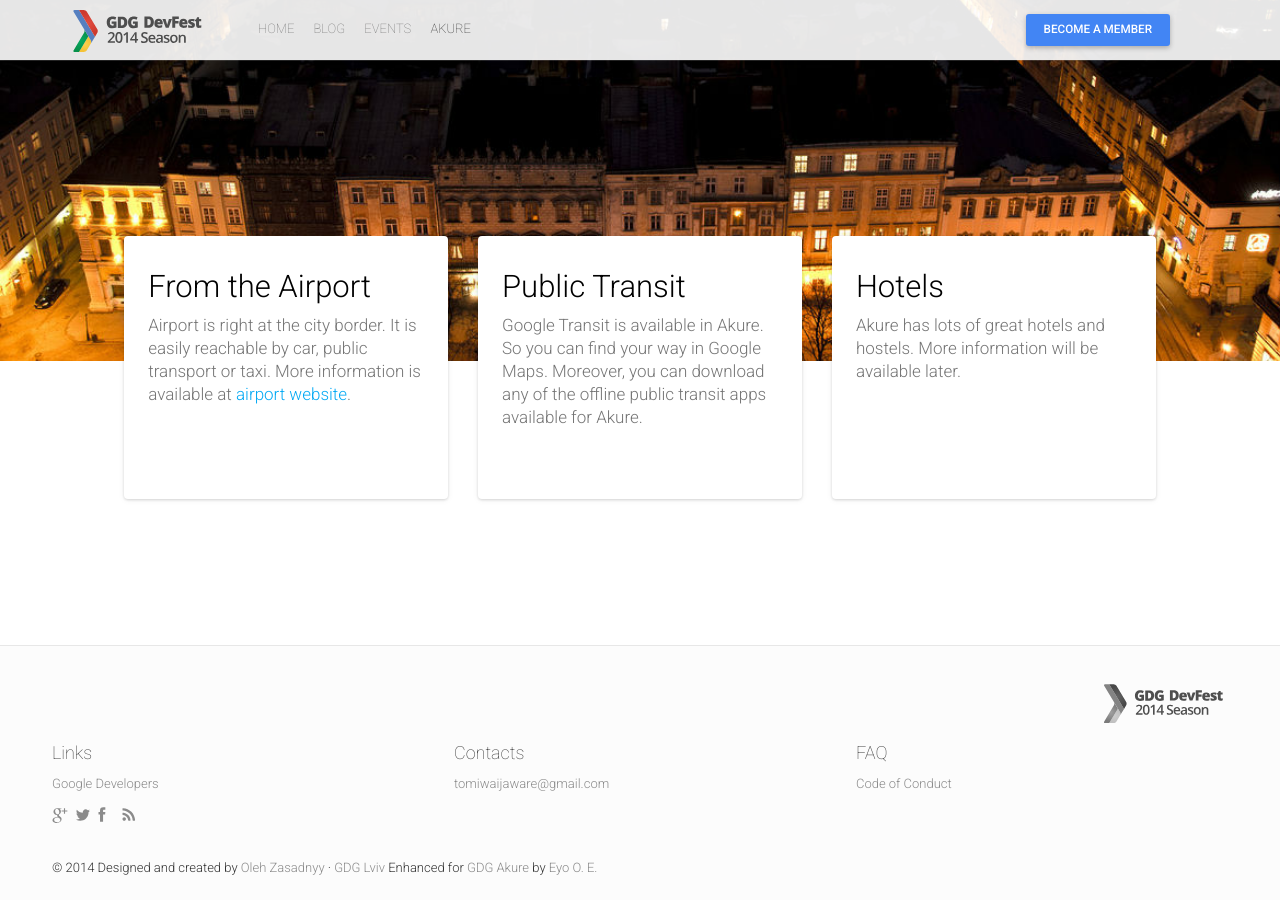
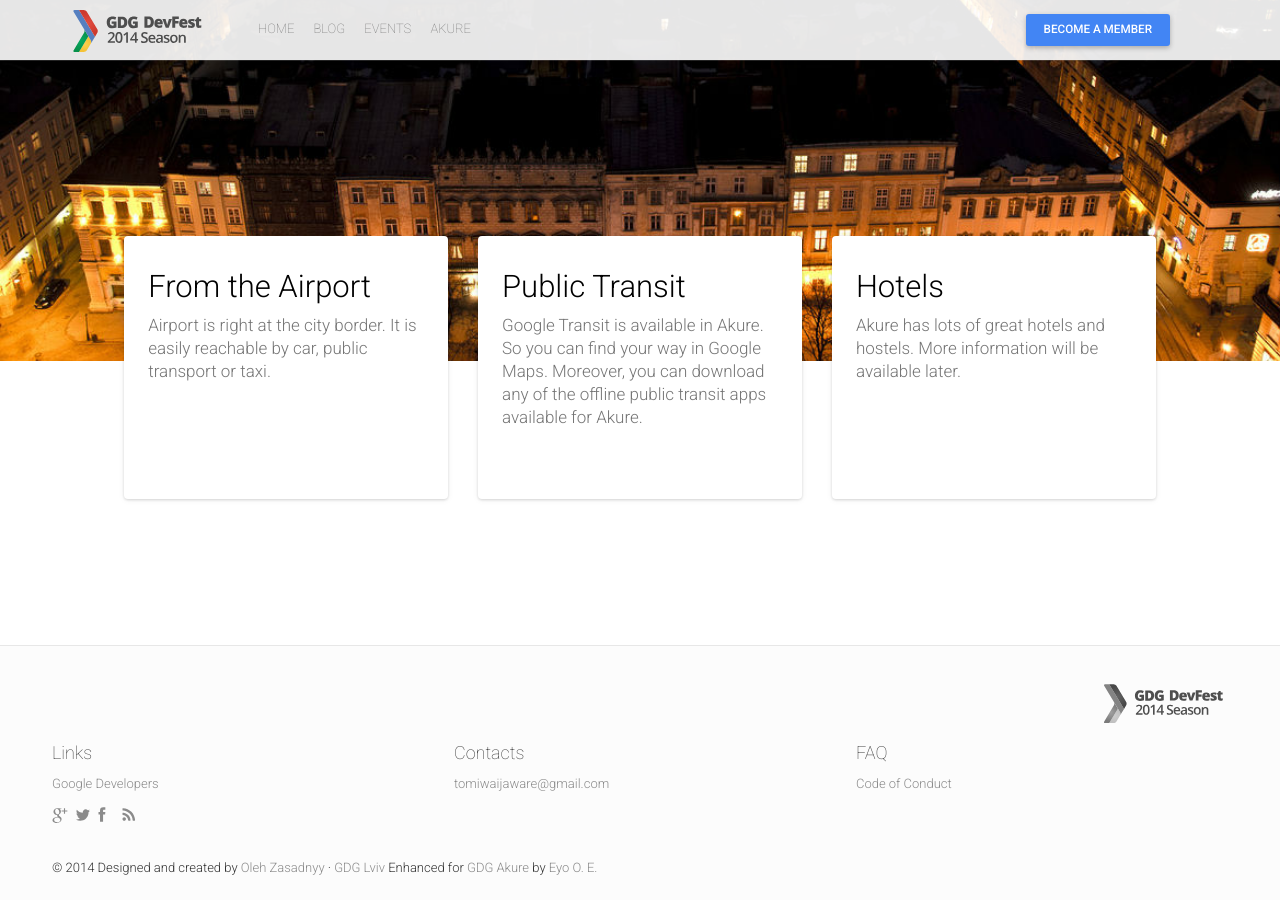
Before and after one commit to gdgakure/gdgakure.github.io, a Jekyll site: the page built from akure.html, in a window 1280 px wide and 900 px high, scrolled down 1139 px. Built offline with Jekyll 4.4.1, drawn with Linux system fonts in a browser that asks for light colours; nearby versions of some CDN libraries; comment, search, counter and statistics services are not loaded.

```diff
--- a/_includes/direction-details.html
+++ b/_includes/direction-details.html
@@ -9,7 +9,7 @@
                 <div class="col-md-4 col-xs-12 same-height animated hiding" data-animation="fadeInDown" data-delay="0">
                     <div class="card">
                         <h4>From the Airport</h4>
-                        <p>Airport is right at the city border. It is easily reachable by car, public transport or taxi. More information is available at <a href="http://lwo.aero/en/transport">airport website</a>.</p>
+                        <p>Airport is right at the city border. It is easily reachable by car, public transport or taxi.</p>
                     </div>
                 </div>
                 <div class="col-md-4 col-xs-12 same-height animated hiding" data-animation="fadeInDown" data-delay="500">
--- a/akure.html
+++ b/akure.html
@@ -1,7 +1,7 @@
 ---
 layout: logistics
 title: Meet Akure
-permalink: /Akure/
+permalink: /akure/
 ---
 
  {% include top-section.html %}
```
Also changed, not shown: 2 other files.
